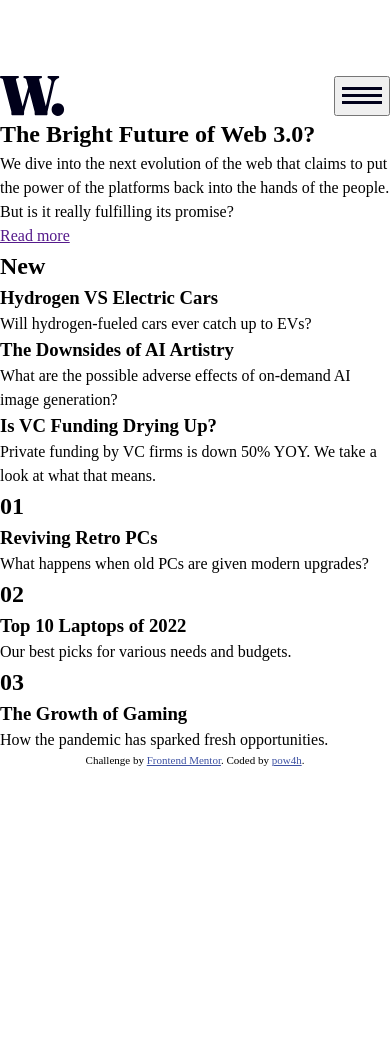
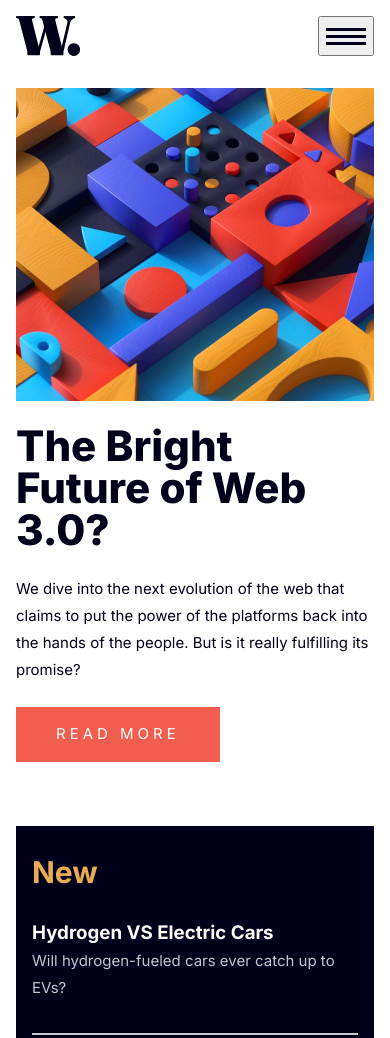
Before and after one commit to kubas33/news-homepage-main, a plain HTML site: page index.html in a window 390 px wide. Shown: the top 1038 px of the page. Before the commit the page ends 844 px from the top, so only its background shows below. Drawn offline with Linux system fonts and the light colour scheme.

Commit message:
[style] Add styling to mobile version

```diff
--- a/css/style.scss
+++ b/css/style.scss
@@ -20,14 +20,23 @@ $font-weight-xBold: 800;
 body {
     display: grid;
     place-content: center;
+    font-family: $font-family;
+    color: $col-neut-ver-dar-blue;
 }
 
 .wrapper {
     max-width: toRem(1200);
+    padding: 1rem;
 }
 
 [hidden] {
     display: none!important;
+}
+
+* p {
+    font-size: $font-size;
+    line-height: 1.8;
+    font-weight: $font-weight-normal;
 }
 
 header {
@@ -53,3 +62,80 @@ header {
         right: 5rem;
     }
 }
+
+main {
+    margin-top: 2rem;
+    display: grid;
+    grid-auto-rows: auto;
+    gap: 4rem;
+    padding-bottom: 3rem;
+}
+
+.read-more {
+    background-color: $col-prim-red;
+    color: $col-neut-off-white;
+    text-decoration: none;
+    text-transform: uppercase;
+    letter-spacing: 4px;
+    padding: 1rem 2.5rem;
+    width: fit-content;
+    font-size: $font-size;
+}
+
+.main-article {
+    display: flex;
+    flex-direction: column;
+    gap: 1.5rem;
+    picture img {
+        max-width: 100%;
+        height: auto;
+        overflow: hidden;
+    }
+
+    h1 {
+        font-size: calc(2.8  * $font-size);
+        line-height: 1;
+        font-weight: $font-weight-xBold;
+    }
+
+
+}
+
+.new-articles {
+    display: flex;
+    flex-direction: column;
+    gap: 1.5rem;
+    background-color: $col-neut-ver-dar-blue;
+    color: $col-neut-off-white;
+    padding: 1.5rem 1rem;
+
+    h2 {
+        color: $col-prim-orange;
+        font-size: calc(2 * $font-size);
+    }
+
+    hr {
+        width: 100%;
+        border: 1px solid $col-neut-gray-blue;
+    }
+
+    p {
+        color: $col-neut-gray-blue;
+    }
+}
+
+.most-readed {
+    display: flex;
+    flex-direction: column;
+    gap: 2rem;
+    article {
+        display: grid;
+        grid-template-columns: .3fr .7fr;
+        gap: 1.5rem;
+    }
+
+    h2{
+        color: $col-neut-gray-blue;
+        font-size: calc(2.2 * $font-size);
+    }
+}
--- a/index.html
+++ b/index.html
@@ -35,7 +35,11 @@
       </nav>
     </header>
     <main>
-      <article>
+      <article class="main-article">
+        <picture>
+          <source media="(min-width:40rem)" srcset="./assets/images/image-web-3-desktop.jpg">
+          <img src="./assets/images/image-web-3-mobile.jpg" alt="unique pattern made out of wooden blocks">
+        </picture>
         <h1>The Bright Future of Web 3.0?</h1>
         <p>
           We dive into the next evolution of the web that claims to put the power of the platforms back into the hands of the people.
@@ -45,30 +49,47 @@
       </article>
       <section class="new-articles">
         <h2>New</h2>
+        <article>
           <h3>Hydrogen VS Electric Cars</h3>
           <p>Will hydrogen-fueled cars ever catch up to EVs?</p>
+        </article>
+        <hr>
+        <article>
           <h3>The Downsides of AI Artistry</h3>
           <p>What are the possible adverse effects of on-demand AI image generation?</p>
+        </article>
+        <hr>
+        <article>
           <h3>Is VC Funding Drying Up?</h3>
           <p>Private funding by VC firms is down 50% YOY. We take a look at what that means.</p>
+        </article>
       </section>
       <section class="most-readed">
         <article>
+          <img src="./assets/images/image-retro-pcs.jpg" alt="retro PC">
+          <div>
             <h2>01</h2>
             <h3>Reviving Retro PCs</h3>
             <p>
               What happens when old PCs are given modern upgrades?
             </p>
+          </div>
         </article>
         <article>
+          <img src="./assets/images/image-top-laptops.jpg" alt="closeup of a laptop keyboard">
+          <div>
             <h2>02</h2>
             <h3>Top 10 Laptops of 2022</h3>
             <p>Our best picks for various needs and budgets.</p>
+          </div>
         </article>
         <article>
+          <img src="./assets/images/image-gaming-growth.jpg" alt="hand throwing gamepad">
+          <div>
             <h2>03</h2>
             <h3>The Growth of Gaming</h3>
             <p>How the pandemic has sparked fresh opportunities.</p>
+          </div>
         </article>
       </section>
     </main>
```
Also changed, not shown: css/style.css, 1 other file. Lines whose indentation alone changed are shown as unchanged.
